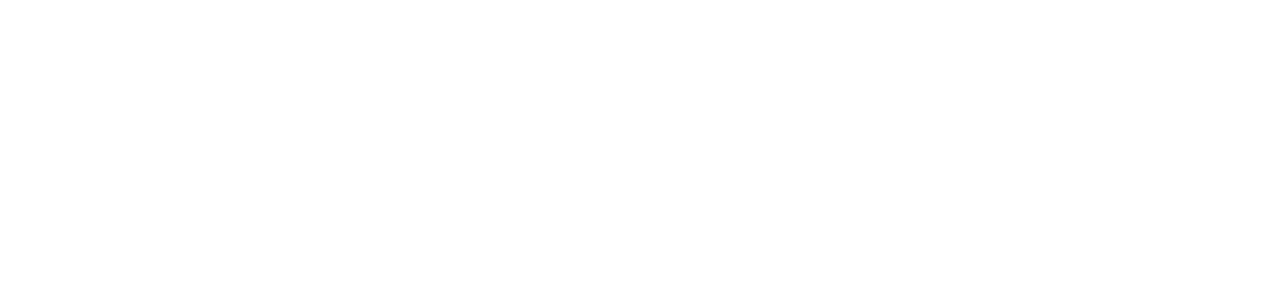
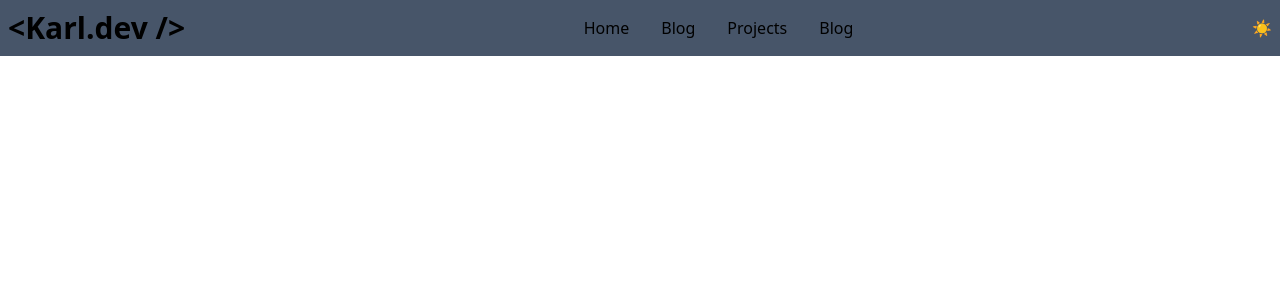
Before and after one commit to karltiama/nextjs-portfolio, a Next.js app: page / in a window 1280 px wide. Shown: the top 300 px of the page. Built offline with nearby package versions, Linux system fonts and the light colour scheme.

Commit message:
feat: add navbar

```diff
--- a/components/Navbar.jsx
+++ /dev/null
@@ -1,9 +0,0 @@
-import React from 'react'
-
-const Navbar = () => {
-  return (
-    <div>Navbar</div>
-  )
-}
-
-export default Navbar
--- /dev/null
+++ b/src/components/Navbar.jsx
@@ -0,0 +1,19 @@
+import React from 'react'
+
+const Navbar = () => {
+  let name = "<Karl.dev />"
+  return (
+    <div className='container mx-auto flex justify-between items-center px-2 bg-slate-600'>
+        <h1 className='text-3xl font-bold'> {name}</h1>
+        <ul className='flex'>
+            <li className='p-4'>Home</li>
+            <li className='p-4'>Blog</li>
+            <li className='p-4'>Projects</li>
+            <li className='p-4'>Blog</li>
+        </ul>
+        <h1>☀️</h1>
+    </div>
+  )
+}
+
+export default Navbar
--- a/src/pages/index.js
+++ b/src/pages/index.js
@@ -1,3 +1,4 @@
+import Navbar from '../components/Navbar'
 import Head from 'next/head'
 import Image from 'next/image'
 
@@ -10,6 +11,7 @@
         <meta name="viewport" content="width=device-width, initial-scale=1" />
         <link rel="icon" href="/favicon.ico" />
       </Head>
+      <Navbar/>
     </>
   )
 }
```
Also changed, not shown: src/styles/globals.css (line endings or trailing spaces).
